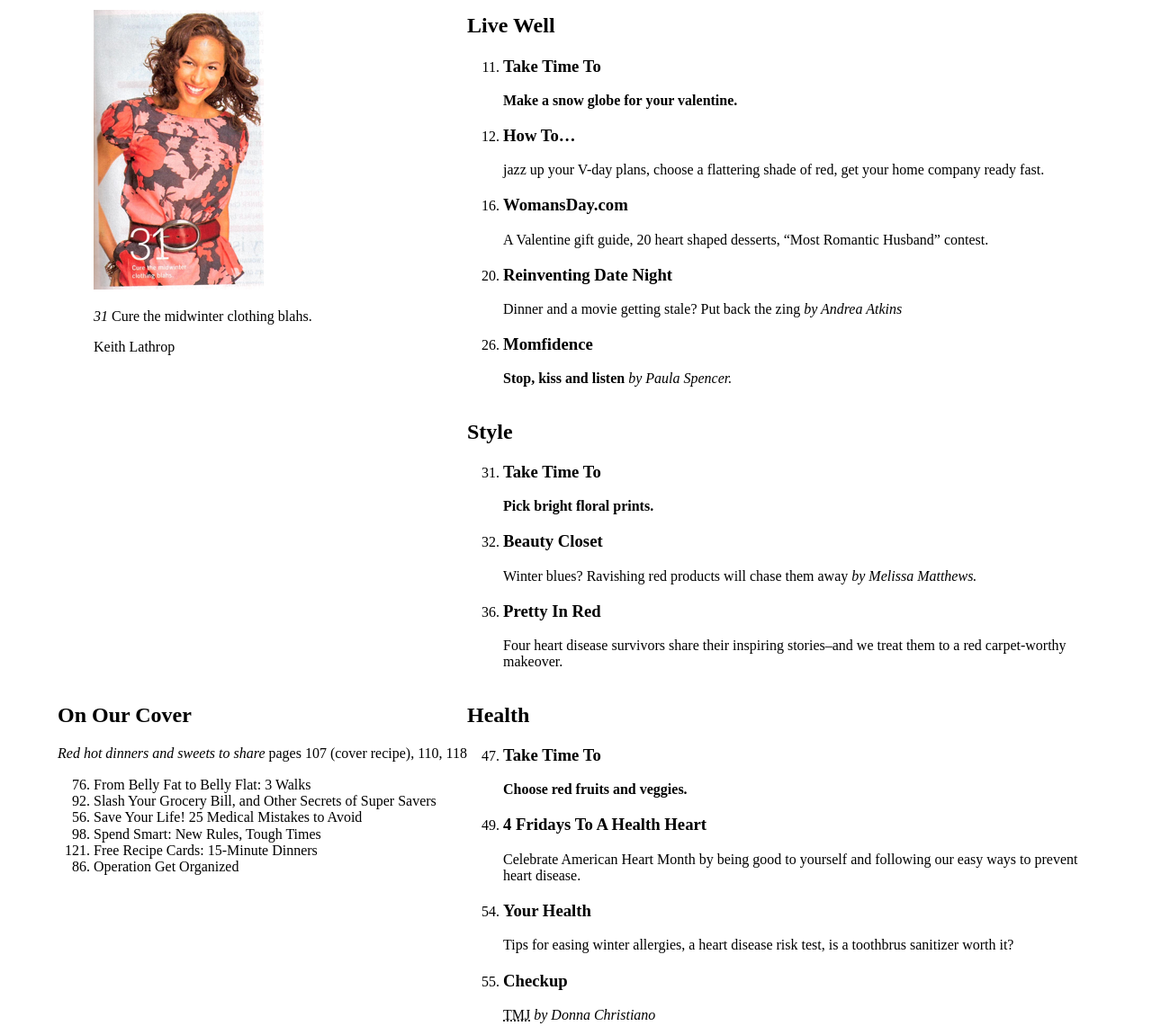
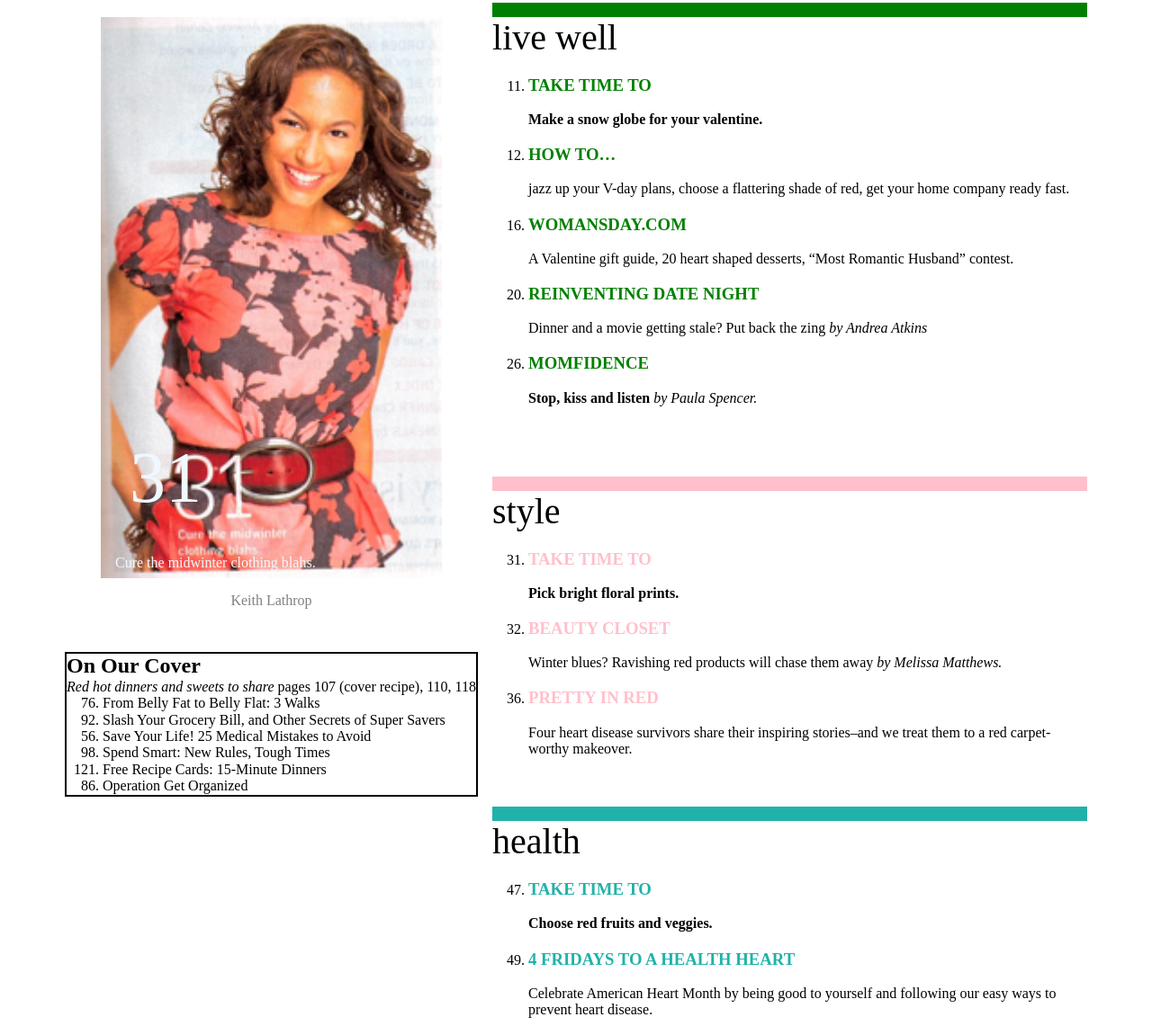
Before and after one commit to willuigi64/MagazineAssignment, a plain HTML site: page index.html in a window 1280 px wide. Shown: the part 184-1325 px from the top of the page at 90% size. Drawn offline with Linux system fonts and the light colour scheme.

Commit message:
Update style.css
manage color, sizing, most of the project.

```diff
--- a/css/style.css
+++ b/css/style.css
@@ -5,6 +5,7 @@
 }
 
 html {
+
     /* background color */
     /* font family */
 }
@@ -18,8 +19,10 @@ html {
 }
 
 header {
+
     display: flex;
     flex-direction: column-reverse;
+
 }
 
 header p {
@@ -27,6 +30,7 @@ header p {
 }
 
 header h1 {
+    align-self: center;
     font-size: 700%;
     text-transform: lowercase;
     font-family: sans-serif;
@@ -38,9 +42,32 @@ header h1 {
 main {
     display: grid;
     grid-template-areas:
-    "aside1 section1"
-    "aside1 section2"
-    "aside2 section3";
+    'aside1 section1'
+    'aside1 section1'
+    'aside1 section2'
+    'aside2 section2'
+    'aside2 section3'
+    'aside2 section3';
+    gap: 16px;
+    padding: 8px;
+}
+
+section {
+    display: flex;
+    flex-direction: column;
+    margin: 0;
+}
+
+section h2 {
+    text-transform: lowercase;
+    font-size: 250%;
+    font-weight: lighter;
+    margin: 0;
+}
+
+ol {
+    list-style-type: decimal;
+    margin: 0;
 }
 
 section:nth-of-type(1) {
@@ -55,30 +82,102 @@ section:nth-of-type(3) {
     grid-area: section3;
 }
 
-section h2 {
-    border-top: 20px;
+section:nth-child(1) > h2{
+    border-top: 16px solid green;
 }
 
-/* section h2:nth-of-type(1){
-    border-top-color: green;
+section:nth-child(1) ol li h3{
+    color: green;
+    text-transform: uppercase;
 }
 
-section h2:nth-of-type(2){
-    border-top-color: palevioletred;
+section:nth-child(2) > h2{
+    border-top: 16px solid pink;
 }
 
-section h2:nth-of-type(3){
-    border-top-color: lightseagreen;
-} */
+section:nth-child(2) ol li h3{
+    color: pink;
+    text-transform: uppercase;
+}
 
-/* first aside */
-aside:nth-of-type(odd){
+section:nth-child(3) > h2{
+    border-top: 16px solid lightseagreen;;
+}
+
+section:nth-child(3) ol li h3{
+    color: lightseagreen;
+    text-transform: uppercase;
+}
+
+aside {
+    display: flex;
+    flex-direction: column;
+}
+
+/* on our cover */
+aside:nth-of-type(1){
     grid-area: aside1;
 
 }
 
-/* second aside */
-aside:nth-of-type(even){
+/* image and text */
+figure {
+    display: flex;
+    flex-direction: column;
+    position: relative;
+    text-align: center;
+    color: #000;
+}
+
+img {
+    width: 100%;
+    height: 100%;
+    object-fit: cover;
+}
+
+figure figcaption p em {
+    font-size: 500%;
+    font-style: normal;
+    position: absolute;
+    bottom: 58px;
+    left: 16px;
+}
+
+figure figcaption p:nth-child(1) {
+    color: aliceblue;
+    font-style: normal;
+    position: absolute;
+    bottom: 42px;
+    left: 16px;
+}
+
+figure figcaption p:nth-child(2) {
+    color: gray;
+    font-style: normal;
+    justify-content: flex-end;
+}
+
+/* on our cover */
+aside:nth-of-type(2){
     grid-area: aside2;
+}
 
+aside:nth-of-type(2) h2 {
+    border-top: 2px solid black;
+    border-left: 2px solid black;
+    border-right: 2px solid black;
+    margin: 0;
 }
+
+aside:nth-of-type(2) p {
+    border-left: 2px solid black;
+    border-right: 2px solid black;
+    margin: 0;
+}
+
+aside:nth-of-type(2) ol {
+    border-left: 2px solid black;
+    border-right: 2px solid black;
+    border-bottom: 2px solid black;
+    margin: 0;
+}
```
